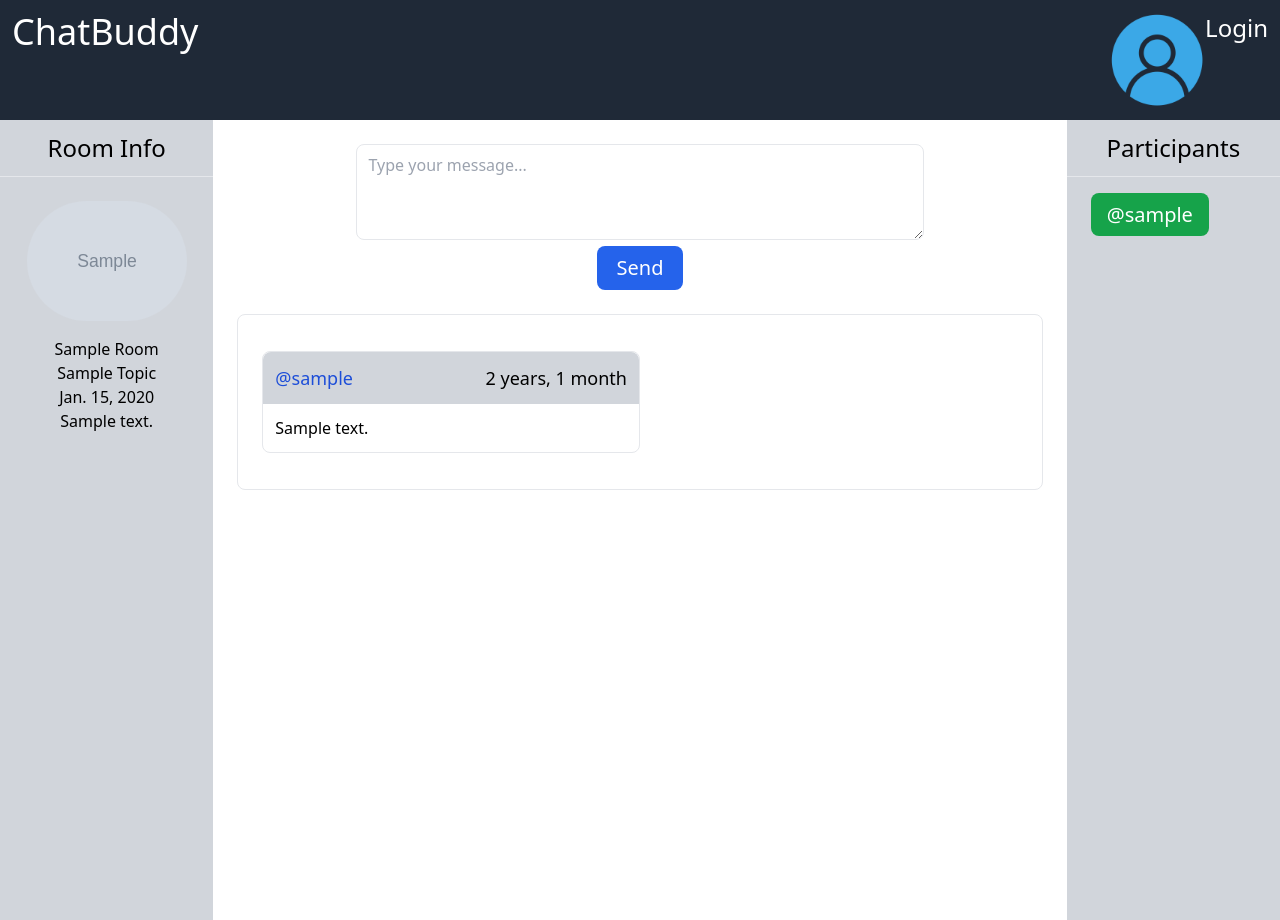
After one commit to MMPSoudani/FavString, a Django app: a page that uses ChatBuddy/templates/base.html in a window 1280 px wide. The commit adds this page. Run offline with Django 4.2, Linux system fonts and the light colour scheme; tables that the repository leaves empty hold one stand-in row (values such as "Sample post"); grey boxes marked "Sample" are stand-in pictures; some libraries are stand-ins or nearby versions.

Commit message:
Added the room and message functionalities
	- users can send message in each room
	- users can edit or delete their own messages
	- users that have sent a message, will be considered participants
	- participants list is diaplayed in the room page
	- if a user deletes their last message, they are removed from participants list
	- host can update or delete their room
	- on room deletion, if its topic has only that room, the topic will be deleted
	- added style to the room.html and home.html file using tailwind css

```diff
--- a/ChatBuddy/main/forms.py
+++ b/ChatBuddy/main/forms.py
@@ -1,5 +1,5 @@
 from django import forms
-from .models import User, Profile, Topic, Room
+from .models import User, Profile, Topic, Room, Message
 from re import compile
 
 
@@ -76,5 +76,62 @@ class CreateRoomForm(forms.Form):
     def clean_title(self):
         title = self.cleaned_data.get("title").lower()
         if Room.objects.filter(title=title).exists():
-            raise forms.ValidationError("This room title is already taken")
+            raise forms.ValidationError("This room already exists")
         return title
+
+    def clean_description(self):
+        description = self.cleaned_data.get("description")
+        if description == "":
+            return "No description is available"
+        return description
+
+
+class SendMessageForm(forms.ModelForm):
+    class Meta:
+        model = Message
+        fields = "__all__"
+        labels = {
+            "body": "",
+        }
+        widgets = {
+            "room": forms.HiddenInput(),
+            "sender": forms.HiddenInput(),
+            "body": forms.Textarea(attrs={"placeholder": "Type your message...",
+                "class": "border rounded-lg w-8/12 py-2 px-3 h-24"}),
+        }
+
+
+class EditRoomForm(forms.Form):
+    title = forms.CharField(label="", widget=forms.TextInput(attrs={"placeholder": "Title",
+        "class": "w-10/12 mb-3 px-2 py-3 rounded-lg"}))
+    topic = forms.CharField(label="", widget=forms.TextInput(attrs={"placeholder": "Topic",
+        "class": "w-10/12 mb-3 px-2 py-3 rounded-lg"}))
+    description = forms.CharField(label="", widget=forms.Textarea(attrs={"placeholder": "Description",
+        "class": "w-10/12 h-24 px-2 py-3 rounded-lg"}))
+
+    def clean_title(self):
+        title = self.cleaned_data.get("title").lower()
+        if "title" in self.changed_data:
+            if Room.objects.filter(title=title).exists():
+                raise forms.ValidationError("This room already exists")
+        return title
+
+    def clean_topic(self):
+        topic = self.cleaned_data.get("topic").lower()
+        if "topic" in self.changed_data:
+            if not Topic.objects.filter(name=topic).exists():
+                Topic.objects.create(name=topic)
+        return topic
+
+
+class EditMessageForm(forms.ModelForm):
+    class Meta:
+        model = Message
+        fields = ["body"]
+        labels = {
+            "body": "",
+        }
+        widgets = {
+            "body": forms.Textarea(attrs={"placeholder": "Edit your message...",
+                "class": "border rounded-lg w-8/12 py-2 px-3 h-24"}),
+        }
--- a/ChatBuddy/main/models.py
+++ b/ChatBuddy/main/models.py
@@ -26,7 +26,7 @@ class Topic(models.Model):
     name = models.CharField(max_length=256)
 
     def __str__(self) -> str:
-        return self.name
+        return f"{self.name}"
 
 
 class Room(models.Model):
--- /dev/null
+++ b/ChatBuddy/main/templates/main/room.html
@@ -0,0 +1,146 @@
+{% extends "base.html" %}
+
+{% block title %}
+    {{ room.title }}
+{% endblock title %}
+
+{% block content %}
+<main class="flex flex-row">
+    <section class="flex flex-col w-2/12 bg-gray-300 h-screen">
+        <h3 class="my-3 text-2xl text-center">
+            {% if path == "update_room" %}
+                Update Room
+            {% elif path == "delete_room" %}
+                Delete Room
+            {% else %}
+                Room Info
+            {% endif %}
+        </h3>
+        <hr>
+
+        {% if path == "update_room" %}
+            <div>
+                <form action="" method="post">
+                    {% csrf_token %}
+                    <div class="flex flex-col items-center mt-6">
+                        <a href="{% url 'main:profile_overview' room.host.username %}">
+                            <img class="w-40 rounded-full mb-4" src="{{ room.host.profile.avatar.url }}" title="Host: @{{ room.host.username }}">
+                        </a>
+
+                        <div class="text-center">
+                            {{ edit_room_form.as_p }}
+                        </div>
+                    </div>
+
+                    {% if room.host.username == request.user.username %}
+                        <div class="flex flex-row w-full justify-center mt-5">
+                            <a class="bg-red-500 text-white hover:bg-red-600 rounded-lg mr-2 py-2 px-5" href="{% url 'main:room' room.title %}">Cancel</a>
+                            <button class="bg-orange-500 text-white hover:bg-orange-600 rounded-lg ml-2 py-2 px-5" type="submit">Confirm</button>
+                        </div>
+                    {% endif %}
+                </form>
+            </div>
+        {% elif path == "delete_room" %}
+            <div class="p-5">
+                <form action="" method="post">
+                    {% csrf_token %}
+                    <p class="text-justify text-xl mb-5">Are you sure you want to delete the room: "{{ room.title }}"?</p>
+                    <div class="flex flex-row w-full justify-center mt-5">
+                        <a class="bg-orange-600 text-white hover:bg-orange-700 rounded-lg mr-2 py-2 px-5" href="{% url 'main:room' room.title %}">Cancel</a>
+                        <button class="bg-red-600 text-white hover:bg-red-700 rounded-lg ml-2 py-2 px-5" type="submit">Confirm</button>
+                    </div>
+                </form>
+            </div>
+        {% else %}
+            <div class="flex flex-col items-center mt-6">
+                <a href="{% url 'main:profile_overview' room.host.username %}">
+                    <img class="w-40 rounded-full mb-4" src="{{ room.host.profile.avatar.url }}" title="Host: @{{ room.host.username }}">
+                </a>
+                <span title="Room Title">{{ room.title|title }}</span>
+                <span title="Topic">{{ room.topic.name|title }}</span>
+                <span title="Created On">{{ room.created|date:"M. d, Y" }}</span>
+                <span class="text-justify px-3">{{ room.description }}</span>
+            </div>
+
+            {% if room.host.username == request.user.username %}
+                <div class="flex flex-row w-full justify-center mt-5">
+                    <a class="bg-orange-600 text-white hover:bg-orange-700 rounded-lg mr-2 py-2 px-5" href="{% url 'main:update_room' room.title %}">Update</a>
+                    <a class="bg-red-600 text-white hover:bg-red-700 rounded-lg ml-2 py-2 px-5" href="{% url 'main:del_room' room.title %}">Delete</a>
+                </div>
+            {% endif %}
+        {% endif %}
+    </section>
+
+    <section class="flex flex-col w-8/12 h-screen">
+        {% if path == "edit_msg" %}
+            <div class="mt-6 text-center">
+                <form action="" method="post">
+                    {% csrf_token %}
+                    {{ edit_msg_form.as_p }}
+                    <div class="flex flex-row w-full justify-center mt-5">
+                        <a class="bg-orange-600 text-white hover:bg-orange-700 rounded-lg mr-2 py-2 px-5" href="{% url 'main:room' room.title %}">Cancel</a>
+                        <button class="bg-red-600 text-white hover:bg-red-700 rounded-lg ml-2 py-2 px-5" type="submit">Confirm</button>
+                    </div>
+                </form>
+            </div>
+        {% elif path == room.title %}
+            <div class="mt-6 text-center">
+                <form action="" method="post">
+                    {% csrf_token %}
+                    {{ send_message_form.as_p }}
+                    <button class="bg-blue-600 hover:bg-blue-700 text-white px-5 py-2 rounded-lg text-xl" type="submit">Send</button>
+                </form>
+            </div>
+        {% endif %}
+
+        <div class="flex flex-col m-6 p-6 border rounded-lg">
+            {% for message in room.message_set.all %}
+                <div class="border rounded-lg my-3 text-left w-6/12">
+                    <div class="flex justify-between rounded-t-lg p-3 bg-gray-300 w-full text-lg">
+                        <span>
+                            <a class="text-blue-700 hover:text-blue-400" href="{% url 'main:profile_overview' message.sender.username %}">@{{ message.sender.username }}</a>
+                        </span>
+
+                        {% if request.user.username == message.sender.username %}
+                            <a class="text-blue-700 hover:text-blue-400" href="{% url 'main:edit_msg' message.room.title message.id %}">Edit</a>
+                            <a class="text-blue-700 hover:text-blue-400" href="{% url 'main:del_msg' message.room.title message.id %}">Delete</a>
+                        {% endif %}
+
+                        <span>{{ message.updated|timesince }}</span>
+                    </div>
+                    <div class="p-3">{{ message.body|linebreaks }}</div>
+                </div>
+            {% endfor %}
+        </div>
+    </section>
+
+    <section class="w-2/12 bg-gray-300 h-screen">
+        {% if path == "delete_msg" %}
+            <h3 class="my-3 text-center text-2xl">Delete Message</h3>
+            <hr class="">
+
+            <div class="p-5">
+                <form action="" method="post">
+                    {% csrf_token %}
+                    <p class="text-justify text-xl mb-5">Are you sure you want to delete your message?</p>
+                    <div class="flex flex-row w-full justify-center mt-5">
+                        <a class="bg-orange-600 text-white hover:bg-orange-700 rounded-lg mr-2 py-2 px-5" href="{% url 'main:room' room.title %}">Cancel</a>
+                        <button class="bg-red-600 text-white hover:bg-red-700 rounded-lg ml-2 py-2 px-5" type="submit">Confirm</button>
+                    </div>
+                </form>
+            </div>
+        {% else %}
+            <h3 class="my-3 text-center text-2xl">Participants</h3>
+            <hr class="">
+
+            <div class="grid grid-cols-2 p-6">
+                {% for user in room.participants.all %}
+                    <span class="">
+                        <a class="bg-green-600 hover:bg-green-700 text-white text-center text-xl rounded-lg py-2 px-4" href="{% url 'main:profile_overview' user.username %}">@{{ user.username }}</a>
+                    </span>
+                {% endfor %}
+            </div>
+        {% endif %}
+    </section>
+</main>
+{% endblock content %}
--- a/ChatBuddy/main/urls.py
+++ b/ChatBuddy/main/urls.py
@@ -2,7 +2,8 @@ from django.urls import path
 from .views import (
     HomeView, LoginView, RegisterView,
     LogoutView, ProfileOverView, ProfilUpdateView,
-    CreateRoomView,
+    CreateRoomView, RoomView, UpdateRoomView,
+    DeleteRoomView, EditMessageView, DeleteMessageView,
 )
 
 app_name = "main"
@@ -14,4 +15,9 @@ urlpatterns = [
     path(route="profile/<str:username>/overview/", view=ProfileOverView.as_view(), name="profile_overview"),
     path(route="profile/<str:username>/update/", view=ProfilUpdateView.as_view(), name="profile_update"),
     path(route="ceate_room/", view=CreateRoomView.as_view(), name="create_room"),
+    path(route="room/<str:title>/", view=RoomView.as_view(), name="room"),
+    path(route="room/<str:title>/update_room/", view=UpdateRoomView.as_view(), name="update_room"),
+    path(route="room/<str:title>/delete_room/", view=DeleteRoomView.as_view(), name="del_room"),
+    path(route="room/<str:title>/msg/<str:pk>/edit_msg/", view=EditMessageView.as_view(), name="edit_msg"),
+    path(route="room/<str:title>/msg/<str:pk>/delete_msg/", view=DeleteMessageView.as_view(), name="del_msg"),
 ]
--- a/ChatBuddy/main/views.py
+++ b/ChatBuddy/main/views.py
@@ -5,10 +5,11 @@ from django.contrib.auth import authenticate, login, logout
 from django.db.models import Q
 
 from .forms import (
-    LoginForm, RegisterForm, SearchForm,
-    CreateRoomForm, ProfileUpdateForm,
+    LoginForm, RegisterForm, SearchForm, CreateRoomForm,
+    ProfileUpdateForm, SendMessageForm, EditRoomForm,
+    EditMessageForm,
 )
-from .models import User, Topic, Room
+from .models import User, Topic, Room, Message
 
 
 class HomeView(View):
@@ -140,3 +141,144 @@ class CreateRoomView(View):
             return redirect("main:home")
 
         return render(request, self.template_name, context)
+
+
+class RoomView(View):
+    template_name = "main/room.html"
+
+    def get(self, request, title):
+        context = {
+            "room": get_object_or_404(Room, title=title),
+            "sender": request.user,
+            "path": request.META.get("PATH_INFO").split("/")[-2],
+        }
+        context["send_message_form"] = SendMessageForm(initial=context)
+        return render(request, self.template_name, context)
+
+    def post(self, request, title):
+        context = {
+            "room": get_object_or_404(Room, title=title),
+            "sender": request.user,
+        }
+        context["send_message_form"] = SendMessageForm(request.POST, initial=context)
+        if context.get("send_message_form").is_valid():
+            context.get("send_message_form").save()
+            context.get("room").participants.add(context.get("sender"))
+            return redirect("main:room", title)
+
+        return render(request, self.template_name, context)
+
+
+class UpdateRoomView(View):
+    template_name = "main/room.html"
+
+    def get(self, request, title):
+        context = {
+            "room": get_object_or_404(Room, title=title),
+            "path": request.META.get("PATH_INFO").split("/")[-2]
+        }
+
+        form_initial_data = {
+            "title": title,
+            "topic": context.get("room").topic.name,
+            "description": context.get("room").description,
+        }
+        context["edit_room_form"] = EditRoomForm(initial=form_initial_data)
+        return render(request, self.template_name, context)
+
+    def post(self, request, title):
+        context = {
+            "room": get_object_or_404(Room, title=title),
+            "path": request.META.get("PATH_INFO").split("/")[-2]
+        }
+
+        form_initial_data = {
+            "title": title,
+            "topic": context.get("room").topic.name,
+            "description": context.get("room").description,
+        }
+
+        context["edit_room_form"] = EditRoomForm(request.POST, initial=form_initial_data)
+        if context.get("edit_room_form").is_valid():
+            form_data = context.get("edit_room_form").cleaned_data
+            context.get("room").title = form_data.get("title")
+            context.get("room").topic = Topic.objects.get(name=form_data.get("topic"))
+            context.get("room").description = form_data.get("description")
+            context.get("room").save()
+            messages.success(request, "Room Info updated successfully")
+            return redirect("main:room", form_data.get("title"))
+
+        return render(request, self.template_name, context)
+
+
+class DeleteRoomView(View):
+    temaplte_name = "main/room.html"
+
+    def get(self, request, title):
+        context = {
+            "room": get_object_or_404(Room, title=title),
+            "path": request.META.get("PATH_INFO").split("/")[-2],
+        }
+        return render(request, self.temaplte_name, context)
+
+    def post(self, request, title):
+        context = {
+            "room": get_object_or_404(Room, title=title),
+        }
+        if Room.objects.filter(Q(topic__name__icontains=context.get("room").topic.name)).count() == 1:
+            topic = Topic.objects.get(name=context.get("room").topic.name)
+            topic.delete()
+
+        context.get("room").delete()
+        messages.success(request, "The room was deleted successfully")
+        return redirect("main:home")
+
+
+class EditMessageView(View):
+    template_name = "main/room.html"
+
+    def get(self, request, title, pk):
+        context = {
+            "room": get_object_or_404(Room, title=title),
+            "msg": get_object_or_404(Message, id=pk),
+            "path": request.META.get("PATH_INFO").split("/")[-2],
+        }
+        context["edit_msg_form"] = EditMessageForm(instance=context.get("msg"))
+        return render(request, self.template_name, context)
+
+    def post(self, request, title, pk):
+        context = {
+            "room": get_object_or_404(Room, title=title),
+            "msg": get_object_or_404(Message, id=pk),
+        }
+        context["edit_msg_form"] = EditMessageForm(request.POST, instance=context.get("msg"))
+        if context.get("edit_msg_form").is_valid():
+            context.get("edit_msg_form").save()
+            messages.success(request, "Your message was edited successfully")
+            return redirect("main:room", title)
+
+        return render(request, self.template_name, context)
+
+
+class DeleteMessageView(View):
+    template_name = "main/room.html"
+
+    def get(self, request, title, pk):
+        context = {
+            "room": get_object_or_404(Room, title=title),
+            "msg": get_object_or_404(Message, id=pk),
+            "path": request.META.get("PATH_INFO").split("/")[-2],
+        }
+        return render(request, self.template_name, context)
+
+    def post(self, request, title, pk):
+        context = {
+            "room": get_object_or_404(Room, title=title),
+            "msg": get_object_or_404(Message, id=pk),
+        }
+        if Message.objects.filter(Q(room__title__icontains=title) & Q(sender__username__icontains=request.user.username)).count() == 1:
+            context.get("room").participants.remove(request.user)
+
+        context.get("msg").delete()
+        messages.success(request, "Your message was deleted successfully")
+        return redirect("main:room", title)
--- a/ChatBuddy/templates/base.html
+++ b/ChatBuddy/templates/base.html
@@ -17,7 +17,7 @@
     {% include "navbar.html" %}
 
     {% if messages %}
-        <div>
+        <div class="bg-green-400 w-full text-center text-xl py-3">
             {% for message in messages %}
                 <div>{{ message }}</div>
             {% endfor %}
--- a/ChatBuddy/templates/navbar.html
+++ b/ChatBuddy/templates/navbar.html
@@ -1,19 +1,19 @@
 {% load static %}
 
-<div class="flex">
+<div class="flex flex-row justify-between w-full h-full bg-gray-800 p-3">
     <div>
-        <a href="{% url 'main:home' %}">ChatBuddy</a>
+        <a class="text-white text-4xl" href="{% url 'main:home' %}">ChatBuddy</a>
     </div>
 
-    <div class="flex">
+    <div class="flex flex-row">
         {% if request.user.is_authenticated %}
             <a href="{% url 'main:profile_overview' request.user.username %}">
                 <img class="w-24 rounded-full" src="{{ request.user.profile.avatar.url }}" title="@{{ request.user.username }}">
             </a>
-            <a href="{% url 'main:logout' %}">Logout</a>
+            <a class="text-white text-2xl" href="{% url 'main:logout' %}">Logout</a>
         {% else %}
             <img class="w-24 rounded-full" src="{% static 'media/no_image.png' %}" alt="">
-            <a href="{% url 'main:login' %}">Login</a>
+            <a class="text-white text-2xl" href="{% url 'main:login' %}">Login</a>
         {% endif %}
     </div>
 </div>
```
Also changed, not shown: ChatBuddy/main/templates/main/home.html (+23 -28 lines).
